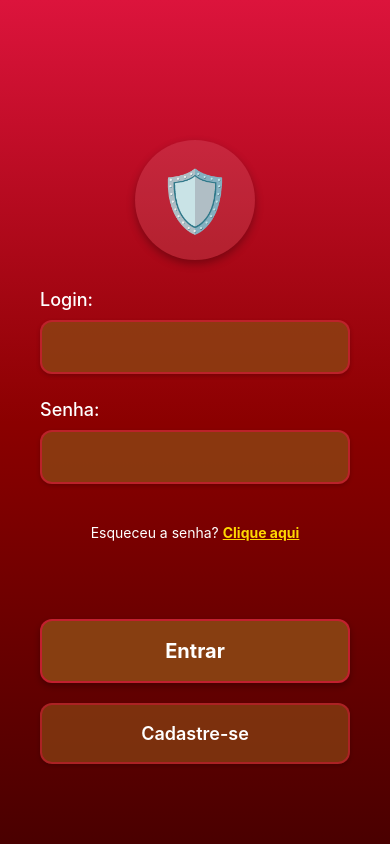
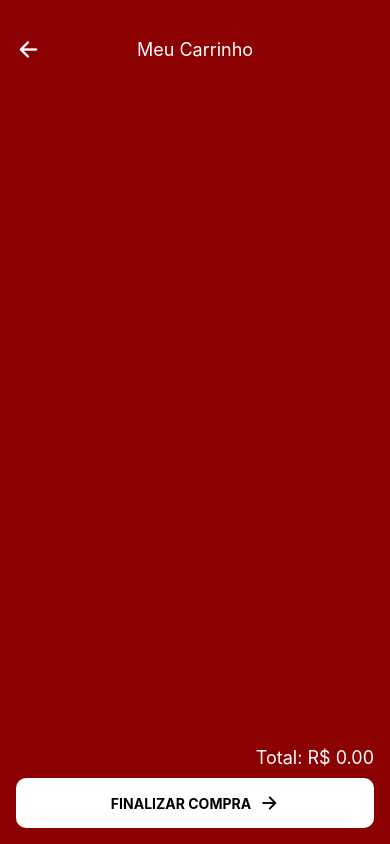
Before and after one commit to ViniciusCasturino/Imperium-Remoto-F, a React Native app in the folder Imperium/: screen /Cart in a window 390 px wide. Built offline with nearby package versions, Linux system fonts and the light colour scheme.

Commit message:
Adicionando tela de carrinho e ajustes nos formatos

```diff
--- a/Imperium/App.js
+++ b/Imperium/App.js
@@ -6,19 +6,23 @@ import SimpleLoginScreen from './screens/SimpleLoginScreen';
 import CadastroScreen from './screens/CadastroScreen';
 import HomeScreen from './screens/HomeScreen';
 import ConfigScreen from './screens/ConfigScreen';
-
+import CartScreen from './screens/CartScreen';
+import { CartProvider } from './context/CartContext';
 
 const Stack = createNativeStackNavigator();
 
 export default function App() {
   return (
+    <CartProvider>
       <NavigationContainer>
         <Stack.Navigator screenOptions={{ headerShown: false }}>
           <Stack.Screen name="Login" component={SimpleLoginScreen} />
           <Stack.Screen name="Cadastro" component={CadastroScreen} />
           <Stack.Screen name="Home" component={HomeScreen} />
           <Stack.Screen name="Config" component={ConfigScreen} />
+          <Stack.Screen name="Cart" component={CartScreen} />
         </Stack.Navigator>
       </NavigationContainer>
+    </CartProvider>
   );
 }
--- /dev/null
+++ b/Imperium/context/CartContext.js
@@ -0,0 +1,40 @@
+import React, { createContext, useState } from 'react';
+
+export const CartContext = createContext();
+
+export const CartProvider = ({ children }) => {
+  const [cartItems, setCartItems] = useState([]);
+
+  const addToCart = (item) => {
+    setCartItems(prev => {
+      const existing = prev.find(p => p.title === item.title);
+      if (existing) {
+        return prev.map(p =>
+          p.title === item.title ? { ...p, quantity: p.quantity + 1 } : p
+        );
+      } else {
+        return [...prev, { ...item, quantity: 1 }];
+      }
+    });
+  };
+
+  const removeFromCart = (title) => {
+    setCartItems(prev => prev.filter(p => p.title !== title));
+  };
+
+  const updateQuantity = (title, amount) => {
+    setCartItems(prev =>
+      prev.map(p =>
+        p.title === title
+          ? { ...p, quantity: Math.max(1, p.quantity + amount) }
+          : p
+      )
+    );
+  };
+
+  return (
+    <CartContext.Provider value={{ cartItems, addToCart, removeFromCart, updateQuantity }}>
+      {children}
+    </CartContext.Provider>
+  );
+};
--- /dev/null
+++ b/Imperium/screens/CartScreen.js
@@ -0,0 +1,107 @@
+import React, { useContext } from 'react';
+import { View, Text, StyleSheet, Image, TouchableOpacity, FlatList } from 'react-native';
+import { CartContext } from '../context/CartContext';
+import { Ionicons } from '@expo/vector-icons';
+import { useNavigation } from '@react-navigation/native';
+
+const CartScreen = () => {
+  const { cartItems, removeFromCart, updateQuantity } = useContext(CartContext);
+  const navigation = useNavigation();
+
+  const total = cartItems.reduce((sum, item) => {
+    const price = parseFloat(item.price.replace(',', '.'));
+    return sum + price * item.quantity;
+  }, 0).toFixed(2);
+
+  return (
+    <View style={styles.container}>
+      {}
+      <View style={styles.header}>
+        <TouchableOpacity style={styles.backButton} onPress={() => navigation.goBack()}>
+          <Ionicons name="arrow-back" size={25} color="#fff" />
+        </TouchableOpacity>
+        <Text style={styles.title}>Meu Carrinho</Text>
+        {}
+        <View style={{ width: 25 }} />
+      </View>
+      <FlatList
+        data={cartItems}
+        keyExtractor={(item) => item.title}
+        renderItem={({ item }) => (
+          <View style={styles.item}>
+            <Image source={{ uri: item.image }} style={styles.image} />
+            <View style={styles.details}>
+              <Text style={styles.name}>{item.title}</Text>
+              <Text style={styles.price}>R$ {item.price}</Text>
+              <View style={styles.controls}>
+                <TouchableOpacity onPress={() => updateQuantity(item.title, -1)}>
+                  <Text style={styles.qtyButton}>-</Text>
+                </TouchableOpacity>
+                <Text style={styles.qty}>{item.quantity}</Text>
+                <TouchableOpacity onPress={() => updateQuantity(item.title, 1)}>
+                  <Text style={styles.qtyButton}>+</Text>
+                </TouchableOpacity>
+              </View>
+              <TouchableOpacity onPress={() => removeFromCart(item.title)} style={styles.removeBtn}>
+                <Text style={styles.removeText}>REMOVER</Text>
+              </TouchableOpacity>
+            </View>
+          </View>
+        )}
+      />
+      <Text style={styles.total}>Total: R$ {total}</Text>
+      <TouchableOpacity style={styles.checkoutButton}>
+        <Text style={styles.checkoutText}>FINALIZAR COMPRA</Text>
+        <Ionicons name="arrow-forward" size={20} color="#000" />
+      </TouchableOpacity>
+    </View>
+  );
+};
+
+const styles = StyleSheet.create({
+  container: {
+    flex: 1,
+    backgroundColor: '#8B0000',
+    padding: 16
+  },
+  header: {
+    flexDirection: 'row',
+    alignItems: 'center',
+    justifyContent: 'space-between',
+    marginBottom: 10,
+    marginTop: 20,
+  },
+  title: {
+    fontSize: 18,
+    color: '#fff',
+    textAlign: 'center',
+    flex: 1
+  },
+  item: { flexDirection: 'row', backgroundColor: '#fff', marginBottom: 10, borderRadius: 10 },
+  image: { width: 100, height: 100, borderRadius: 8 },
+  details: { flex: 1, padding: 10, justifyContent: 'center' },
+  name: { fontSize: 16, fontWeight: 'bold' },
+  price: { color: '#DC143C', fontWeight: '600' },
+  controls: { flexDirection: 'row', alignItems: 'center', marginVertical: 6 },
+  qtyButton: { fontSize: 18, paddingHorizontal: 10 },
+  qty: { marginHorizontal: 8, fontSize: 16 },
+  removeBtn: { marginTop: 5 },
+  removeText: { color: '#8B0000', fontWeight: 'bold' },
+  total: { fontSize: 18, color: '#fff', marginTop: 10, textAlign: 'right' },
+  checkoutButton: {
+    backgroundColor: '#fff',
+    flexDirection: 'row',
+    justifyContent: 'center',
+    alignItems: 'center',
+    padding: 14,
+    borderRadius: 10,
+    marginTop: 10
+  },
+  checkoutText: { fontWeight: 'bold', marginRight: 8 },
+
+  backButton: {
+
+  }
+});
+
+export default CartScreen;
--- a/Imperium/screens/HomeScreen.js
+++ b/Imperium/screens/HomeScreen.js
@@ -1,4 +1,4 @@
-import React from 'react';
+import React, { useContext } from 'react';
 import {
   View,
   Text,
@@ -9,8 +9,15 @@ import {
   TouchableOpacity
 } from 'react-native';
 import { Ionicons } from '@expo/vector-icons';
+import { CartContext } from '../context/CartContext';
 
 const HomeScreen = ({ navigation }) => {
+  const { addToCart, cartItems } = useContext(CartContext);
+
+  const getTotalItems = () => {
+    return cartItems.reduce((total, item) => total + item.quantity, 0);
+  };
+
   return (
     <View style={styles.container}>
       {/* Top Bar */}
@@ -20,8 +27,13 @@ const HomeScreen = ({ navigation }) => {
           placeholderTextColor="#555"
           style={styles.searchInput}
         />
-        <TouchableOpacity style={styles.iconButton}>
+        <TouchableOpacity style={styles.iconButton} onPress={() => navigation.navigate('Cart')}>
           <Ionicons name="cart" size={24} color="#fff" />
+          {getTotalItems() > 0 && (
+            <View style={styles.cartBadge}>
+              <Text style={styles.cartBadgeText}>{getTotalItems()}</Text>
+            </View>
+          )}
         </TouchableOpacity>
         <TouchableOpacity
           style={styles.iconButton}
@@ -39,7 +51,10 @@ const HomeScreen = ({ navigation }) => {
             <View key={index} style={styles.productCard}>
               <Image source={{ uri: item.image }} style={styles.productImage} />
               <Text style={styles.productTitle}>{item.title}</Text>
-              <Text style={styles.productPrice}>{item.price}</Text>
+              <Text style={styles.productPrice}>R$ {item.price}</Text>
+              <TouchableOpacity style={styles.addButton} onPress={() => addToCart(item)}>
+                <Text style={styles.addButtonText}>Adicionar</Text>
+              </TouchableOpacity>
             </View>
           ))}
         </ScrollView>
@@ -51,7 +66,10 @@ const HomeScreen = ({ navigation }) => {
             <View key={index} style={styles.productCard}>
               <Image source={{ uri: item.image }} style={styles.productImage} />
               <Text style={styles.productTitle}>{item.title}</Text>
-              <Text style={styles.productPrice}>{item.price}</Text>
+              <Text style={styles.productPrice}>R$ {item.price}</Text>
+              <TouchableOpacity style={styles.addButton} onPress={() => addToCart(item)}>
+                <Text style={styles.addButtonText}>Adicionar</Text>
+              </TouchableOpacity>
             </View>
           ))}
         </ScrollView>
@@ -63,7 +81,10 @@ const HomeScreen = ({ navigation }) => {
             <View key={index} style={styles.productCard}>
               <Image source={{ uri: item.image }} style={styles.productImage} />
               <Text style={styles.productTitle}>{item.title}</Text>
-              <Text style={styles.productPrice}>{item.price}</Text>
+              <Text style={styles.productPrice}>R$ {item.price}</Text>
+              <TouchableOpacity style={styles.addButton} onPress={() => addToCart(item)}>
+                <Text style={styles.addButtonText}>Adicionar</Text>
+              </TouchableOpacity>
             </View>
           ))}
         </ScrollView>
@@ -114,6 +135,21 @@ const styles = StyleSheet.create({
     padding: 6,
     marginLeft: 5
   },
+  cartBadge: {
+    position: 'absolute',
+    right: 0,
+    top: 0,
+    backgroundColor: 'red',
+    borderRadius: 8,
+    paddingHorizontal: 5,
+    paddingVertical: 1,
+    zIndex: 1
+  },
+  cartBadgeText: {
+    color: 'white',
+    fontSize: 12,
+    fontWeight: 'bold'
+  },
   content: {
     paddingHorizontal: 10,
     paddingTop: 10
@@ -151,6 +187,18 @@ const styles = StyleSheet.create({
     color: '#DC143C',
     fontWeight: 'bold',
     fontSize: 16
+  },
+  addButton: {
+    marginTop: 8,
+    backgroundColor: '#8B0000',
+    paddingVertical: 6,
+    paddingHorizontal: 12,
+    borderRadius: 6
+  },
+  addButtonText: {
+    color: '#fff',
+    fontSize: 14,
+    fontWeight: '600'
   }
 });
 
```
Lines whose indentation alone changed are shown as unchanged.
